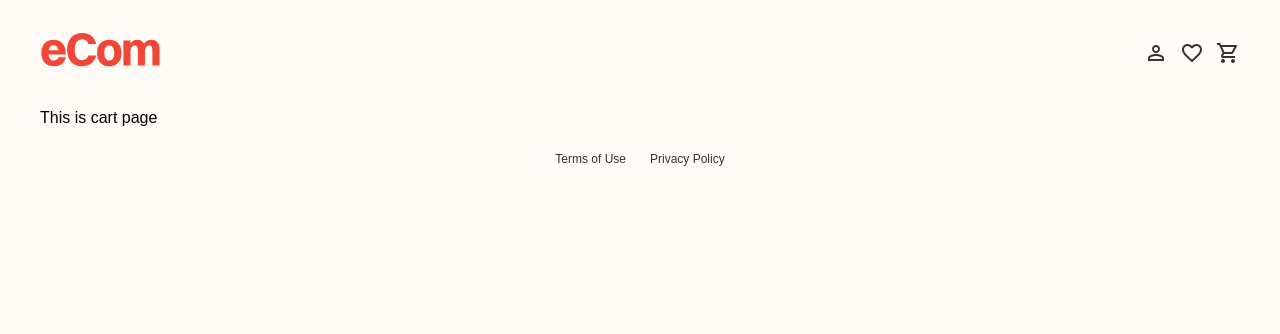
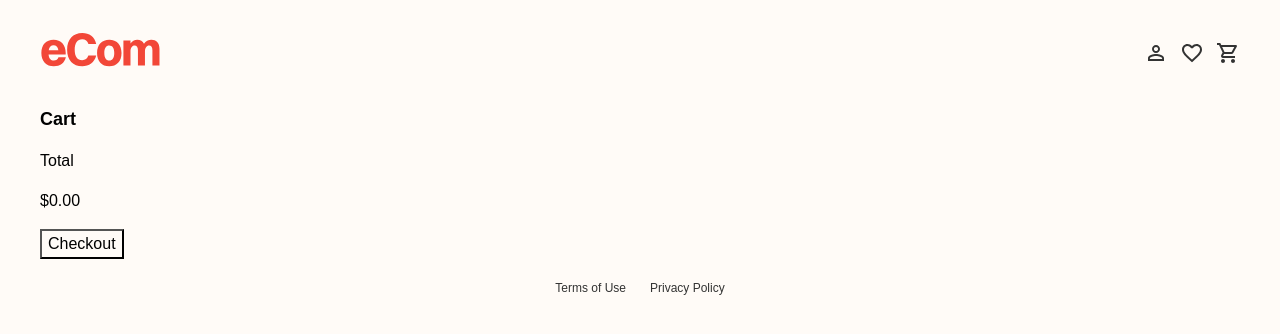
Before and after one commit to H-chai/react-ecom, a React (Create React App) app: page /cart in a window 1280 px wide. Shown: the top 334 px of the page. Built offline with nearby package versions, Linux system fonts and the light colour scheme.

Commit message:
Function - Add to cart - Remove from cart - Add quantity - Subtract quantity Display total cost in Cart page.

```diff
--- a/src/pages/Cart.js
+++ b/src/pages/Cart.js
@@ -1,3 +1,57 @@
+import RemoveIcon from "@mui/icons-material/Remove";
+import AddIcon from "@mui/icons-material/Add";
+import CloseIcon from "@mui/icons-material/Close";
+import { useCartStore } from "../store/cartStore";
+
 export function Cart() {
-  return <div>This is cart page</div>;
+  const { cart, removeFromCart, addQuantity, subtractQuantity } =
+    useCartStore();
+
+  const totalCost = cart.reduce(
+    (total, item) => total + item.discountedPrice * item.quantity,
+    0
+  );
+
+  return (
+    <div>
+      <h2>Cart</h2>
+      <div>
+        {cart.map((product) => (
+          <div key={product.id}>
+            <figure>
+              <img src={product.image.url} alt={product.image.alt} />
+            </figure>
+            <p>{product.title}</p>
+            <div>
+              <div>
+                <p>
+                  {product.price === product.discountedPrice
+                    ? ""
+                    : `$${product.price}`}
+                </p>
+                <p>${product.discountedPrice}</p>
+              </div>
+              <div>
+                <button onClick={() => subtractQuantity(product.id)}>
+                  <RemoveIcon></RemoveIcon>
+                </button>
+                <p>{product.quantity}</p>
+                <button onClick={() => addQuantity(product.id)}>
+                  <AddIcon></AddIcon>
+                </button>
+              </div>
+            </div>
+            <button onClick={() => removeFromCart(product.id)}>
+              <CloseIcon></CloseIcon>
+            </button>
+          </div>
+        ))}
+      </div>
+      <div>
+        <p>Total</p>
+        <p>${totalCost.toFixed(2)}</p>
+      </div>
+      <button>Checkout</button>
+    </div>
+  );
 }
--- a/src/pages/Product.js
+++ b/src/pages/Product.js
@@ -5,11 +5,14 @@ import { Link } from "react-router-dom";
 import KeyboardBackspaceIcon from "@mui/icons-material/KeyboardBackspace";
 import FavoriteBorderIcon from "@mui/icons-material/FavoriteBorder";
 import styles from "../styles/Product.module.css";
+import { useCartStore } from "../store/cartStore";
 
 export function Product() {
   let { id } = useParams();
   const url = `https://v2.api.noroff.dev/online-shop/${id}`;
   const { data, isLoading, isError } = useApi(url);
+
+  const addToCart = useCartStore((state) => state.addToCart);
 
   if (isLoading) {
     return <div>loading</div>;
@@ -36,7 +39,9 @@ export function Product() {
           </div>
         </div>
         <p className={styles.description}>{data.description}</p>
-        <button className={styles.addToCart}>Add to cart</button>
+        <button onClick={() => addToCart(data)} className={styles.addToCart}>
+          Add to cart
+        </button>
         <div className={styles.reviewSection}>
           <h2>Reviews ({data.reviews?.length})</h2>
           {data.reviews?.map((review) => (
--- /dev/null
+++ b/src/store/cartStore.js
@@ -0,0 +1,80 @@
+import { create } from "zustand";
+
+export const useCartStore = create((set) => ({
+  cart: JSON.parse(localStorage.getItem("cart")) || [],
+  addToCart: (product) =>
+    set((state) => {
+      const existingProduct = state.cart.find((item) => item.id === product.id);
+
+      if (existingProduct) {
+        const updatedCart = state.cart.map((item) =>
+          item.id === product.id
+            ? { ...item, quantity: item.quantity + 1 }
+            : item
+        );
+        localStorage.setItem("cart", JSON.stringify(updatedCart));
+        return {
+          cart: updatedCart,
+        };
+      } else {
+        const updatedCart = [...state.cart, { ...product, quantity: 1 }];
+        localStorage.setItem("cart", JSON.stringify(updatedCart));
+        return {
+          cart: updatedCart,
+        };
+      }
+    }),
+
+  removeFromCart: (productId) =>
+    set((state) => {
+      if (window.confirm("Do you want to remove this item from the cart?")) {
+        const updatedCart = state.cart.filter((item) => item.id !== productId);
+        localStorage.setItem("cart", JSON.stringify(updatedCart));
+        return {
+          cart: updatedCart,
+        };
+      } else {
+        return {};
+      }
+    }),
+
+  addQuantity: (productId) =>
+    set((state) => {
+      const updatedCart = state.cart.map((item) =>
+        item.id === productId ? { ...item, quantity: item.quantity + 1 } : item
+      );
+      localStorage.setItem("cart", JSON.stringify(updatedCart));
+      return {
+        cart: updatedCart,
+      };
+    }),
+
+  subtractQuantity: (productId) =>
+    set((state) => {
+      const itemToUpdate = state.cart.find((item) => item.id === productId);
+
+      if (itemToUpdate && itemToUpdate.quantity === 1) {
+        if (window.confirm("Do you want to remove this item from the cart?")) {
+          const updatedCart = state.cart.filter(
+            (item) => item.id !== productId
+          );
+          localStorage.setItem("cart", JSON.stringify(updatedCart));
+          return {
+            cart: updatedCart,
+          };
+        } else {
+          return {};
+        }
+      } else {
+        const updatedCart = state.cart.map((item) =>
+          item.id === productId
+            ? { ...item, quantity: item.quantity - 1 }
+            : item
+        );
+        localStorage.setItem("cart", JSON.stringify(updatedCart));
+        return {
+          cart: updatedCart,
+        };
+      }
+    }),
+}));
```
